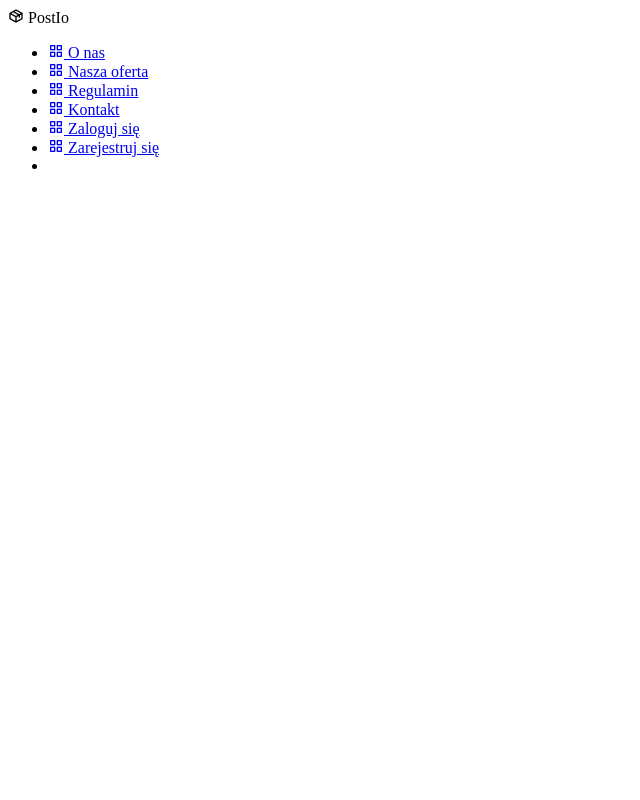
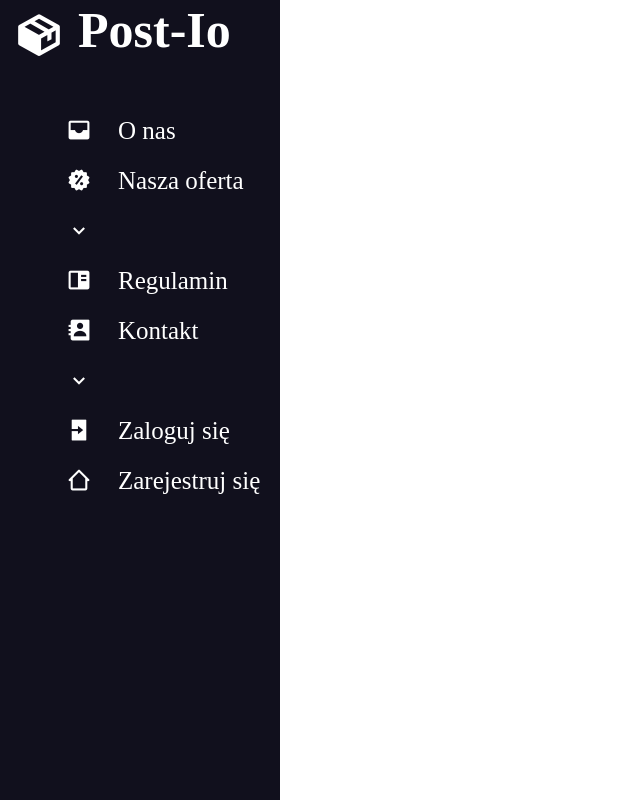
Before and after one commit to kamilhandzlik/postio, a Django app: page / in a window 1280 px wide. Shown: the whole page, without its empty margins (0-640 px from the left). Run offline with Django 5.2, Linux system fonts and the light colour scheme.

Commit message:
changed style.css and homepage.html

```diff
--- /dev/null
+++ b/postio/main/static/style.css
@@ -0,0 +1,73 @@
+/*Google Fonts Import Link*/
+@import url('https://fonts.googleapis.com/css2?family=Poppins:wght@200;300;400;500;600;700&display=swap');
+
+{
+    margin: 0;
+    padding: 0;
+    box-sizing: border-box;
+    font-family: "Poppins", sans-serif;
+}
+.sidebar{
+    position: fixed;
+    top: 0;
+    left: 0;
+    height: 100%;
+    width: 280px;
+    background: #11101d;
+    overflow-y: auto;
+}
+.sidebar .logo-details{
+    height: 60px;
+    width: 100%;
+    display: flex;
+    align-items: center;
+}
+.sidebar .logo-details i{
+    font-size: 50px;
+    color: #fff;
+    /*background: red;*/
+    height: 50px;
+    min-width: 78px;
+    text-align: center;
+    line-height: 60px;
+
+}
+.sidebar .logo-details .logo_name{
+    font-size: 50px;
+    color: #fff;
+    font-weight: 600;
+    text-align: center;
+}
+.sidebar .nav-links{
+    /*background: red;*/
+    height: 100%;
+    padding-top: 30px;
+}
+.sidebar .nav-links li{
+    position: relative;
+    list-style: none;
+
+}
+.sidebar .nav-links li .iocn-link{
+    display: flex;
+    align-items: center;
+    justify-content: space-between;
+}
+.sidebar .nav-links li i{
+    height: 50px;
+    min-width: 78px;
+    text-align: center;
+    line-height: 50px;
+    color: #fff;
+    font-size: 25px;
+}
+.sidebar .nav-links li a{
+    display: flex;
+    align-items: center;
+    text-decoration: none;
+}
+.sidebar .nav-links li a .link_name{
+    font-size: 25px;
+    font-weight: 400;
+    color: #fff;
+}
--- a/postio/main/templates/main/homepage.html
+++ b/postio/main/templates/main/homepage.html
@@ -4,7 +4,7 @@
 <head>
     <meta charset="UTF-8">
     <title>Postio | Strona główna</title>
-    <link rel="stylesheet" href="{% static 'main/css/style.css' %}">
+    <link rel="stylesheet" href="{% static 'style.css' %}">
     {# Boxicons CDN link #}
     <link href='https://unpkg.com/boxicons@2.1.4/css/boxicons.min.css' rel='stylesheet'>
     <meta name="viewport" content="width=device-width, initial-scale=1.0">
@@ -12,50 +12,51 @@
 <body>
 <div class="sidebar">
     <div class="logo-details">
-        <i class='bx bx-package'></i>
-        <span class="logo_name">PostIo</span>
+        <i class='bx bxs-package'></i>
+        <span class="logo_name">Post-Io</span>
     </div>
     <ul class="nav-links">
         <li>
             <a href="/onas-uzupełnij/">
-                <i class="bx bx-grid-alt"></i>
+                <i class='bx bxs-inbox'></i>
                 <span class="link_name">O nas</span>
             </a>
         </li>
         <li>
+            <div>
                 <a href="/oferta-uzupełnij/">
-                <i class="bx bx-grid-alt"></i>
+                    <i class='bx bxs-offer'></i>
                     <span class="link_name">Nasza oferta</span>
                 </a>
+                <i class='bx bx-chevron-down'></i>
+            </div>
         </li>
         <li>
             <a href="/regulamin-uzupełnij/">
-                <i class="bx bx-grid-alt"></i>
+                <i class='bx bxs-book-content'></i>
                 <span class="link_name">Regulamin</span>
             </a>
         </li>
         <li>
+            <div>
                 <a href="/kontakt-uzupełnij/">
-                <i class="bx bx-grid-alt"></i>
+                    <i class='bx bxs-contact'></i>
                     <span class="link_name">Kontakt</span>
                 </a>
+                <i class='bx bx-chevron-down'></i>
+            </div>
         </li>
         <li>
             <a href="/login/">
-                <i class="bx bx-grid-alt"></i>
+                <i class='bx bxs-log-in'></i>
                 <span class="link_name">Zaloguj się</span>
             </a>
         </li>
         <li>
-            <a href="/register/">
-                <i class="bx bx-grid-alt"></i>
+            <a href="{% url 'register' %}">
+                <i class='bx bx-home-alt-2'></i>
                 <span class="link_name">Zarejestruj się</span>
             </a>
-        </li>
-        <li>
-            <div class="icon-link">
-                <a href=""
-            </div>
         </li>
     </ul>
 </div>
--- a/postio/register/templates/register/login.html
+++ b/postio/register/templates/register/login.html
@@ -1,4 +1,4 @@
-{% extends "main/homepage.html" %}
+{#{% extends "main/homepage.html" %}#}
 
 {% block title %}
     Logowanie
--- a/postio/register/templates/register/register.html
+++ b/postio/register/templates/register/register.html
@@ -1,4 +1,4 @@
-{% extends "main/homepage.html" %}
+{#{% extends "main/homepage.html" %}#}
 
 {% block title %}
     Stwórz konto
```
Also changed, not shown: postio/main/static/main/style.css (deleted, +0 -38 lines). Lines whose indentation alone changed are shown as unchanged.
